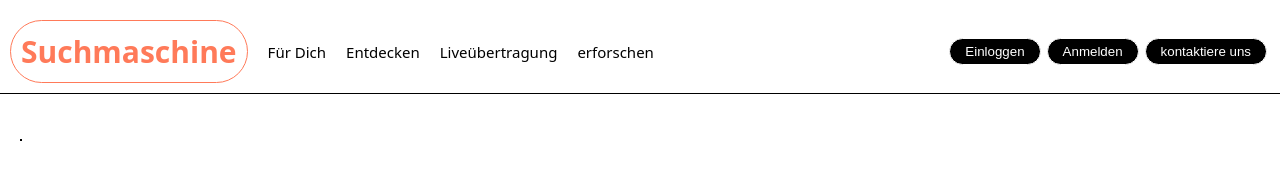
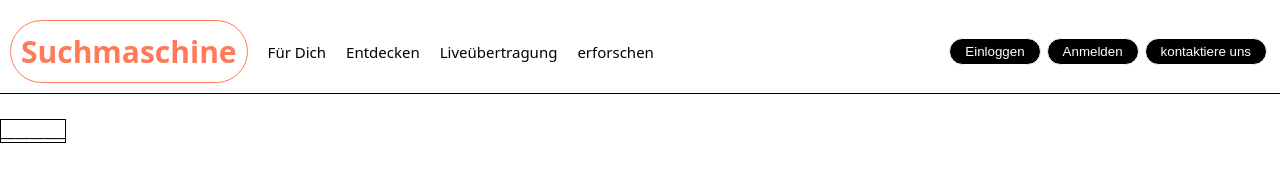
Before and after one commit to oscarnunez1/flexbox-lab, a plain HTML site: page index.html in a window 1280 px wide. Drawn offline with Linux system fonts and the light colour scheme.

```diff
--- a/css/style.css
+++ b/css/style.css
@@ -89,12 +89,10 @@
     display: flex;
 }
 
-.search-div {
+section {
     display: flex;
     flex-direction: column;
     justify-content: space-between;
-    align-items: center;
-    padding: 20px;
 }
 
 .search-sub-div {
@@ -102,3 +100,13 @@
     flex-direction: row;
     justify-content: space-between;
     border: 1px solid black;
+}
+
+.card-div {
+    display: flex;
+    flex-direction: row;
+    width: 100%;
+    flex-wrap: wrap;
+    padding: ;
+
+}
--- a/index.html
+++ b/index.html
@@ -23,14 +23,24 @@
         </div>
     </header>
     <main>
-        <div class="search-div">
+        <section>
             <div class="search-sub-div">
                 <div class="search-sort">
                     <!-- <input id="input-text"> -->
                 </div>
-                <div class="card-section"></div>
+                <div class="card-div">
+                    <div class="card-insert">_</div>
+                    <div class="card-insert">_</div>
+                    <div class="card-insert">_</div>
+                    <div class="card-insert">_</div>
+                    <div class="card-insert">_</div>
+                    <div class="card-insert">_</div>
+                    <div class="card-insert">_</div>
+                    <div class="card-insert">_</div>
+                    <div class="card-insert">_</div>
+                </div>
             </div>
-        </div>
+        </section>
     </main>
 </body>
 </html>
```
